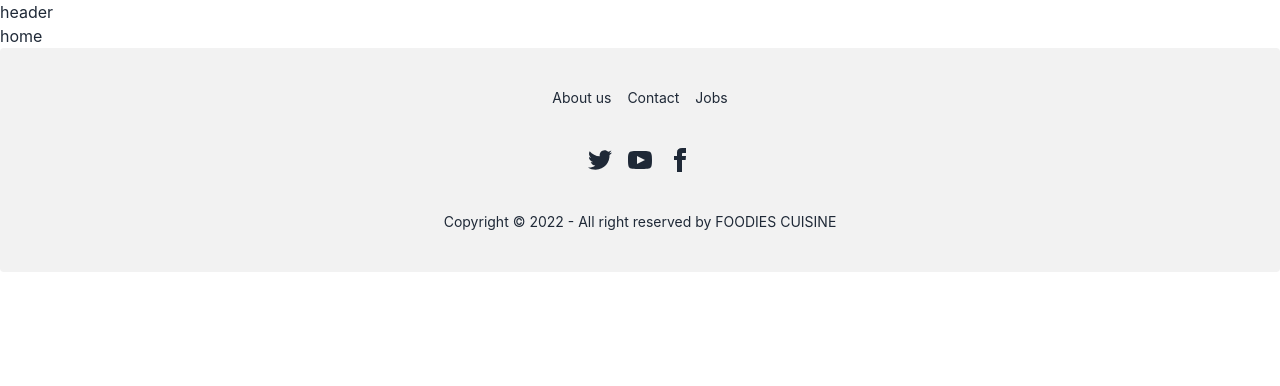
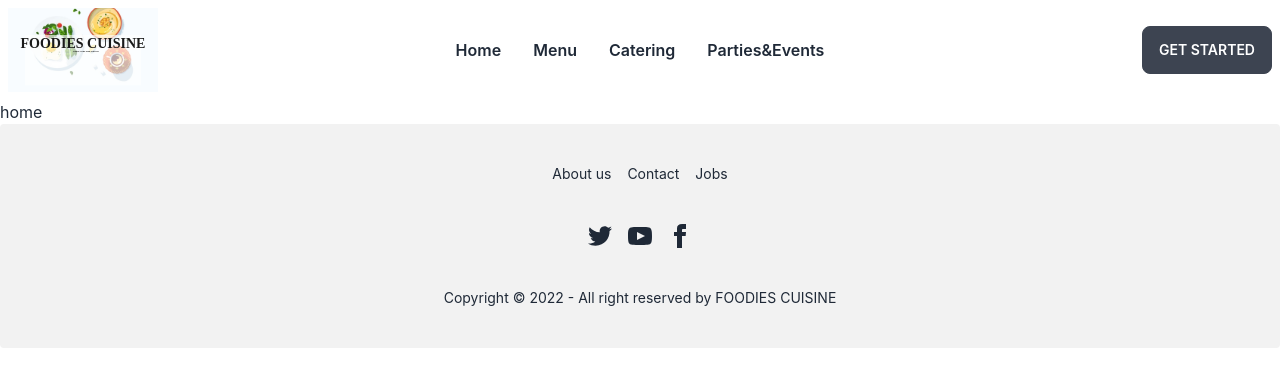
Before and after one commit to tahminarim/foodies-cuisine, a React (Create React App) app: page / in a window 1280 px wide. Shown: the top 386 px of the page. Built offline with nearby package versions, Linux system fonts and the light colour scheme.

Commit message:
header added

```diff
--- a/src/Pages/Shared/Header/Header.js
+++ b/src/Pages/Shared/Header/Header.js
@@ -1,9 +1,40 @@
 import React from 'react';
+import { Link } from 'react-router-dom';
+import logo from '../../../assets/logo.svg'
 
 const Header = () => {
+    const menu = <>
+        <li className='font-semibold'><Link to='/'>Home</Link></li>
+        <li className='font-semibold'><Link to='/'>Menu</Link></li>
+        <li className='font-semibold'><Link to='/'>Catering</Link></li>
+        <li className='font-semibold'><Link to='/'>Parties&Events</Link></li>
+
+
+    </>
     return (
-        <div>
-            <h1>header</h1>
+        <div className="navbar bg-base-100">
+            <div className="navbar-start">
+                <div className="dropdown">
+                    <label tabIndex={0} className="btn btn-ghost lg:hidden">
+                        <svg xmlns="http://www.w3.org/2000/svg" className="h-5 w-5" fill="none" viewBox="0 0 24 24" stroke="currentColor"><path strokeLinecap="round" strokeLinejoin="round" strokeWidth="2" d="M4 6h16M4 12h8m-8 6h16" /></svg>
+                    </label>
+                    <ul tabIndex={0} className="menu menu-compact dropdown-content mt-3 p-2 shadow bg-base-100 rounded-box w-52">
+                        {menu}
+                    </ul>
+                </div>
+                <Link to="/" className="">
+                    <img alt='' src={logo} />
+                </Link>
+            </div>
+            <div className="navbar-center hidden lg:flex">
+                <ul className="menu menu-horizontal p-0">
+
+                    {menu}
+                </ul>
+            </div>
+            <div className="navbar-end">
+                <a className="btn">Get started</a>
+            </div>
         </div>
     );
 };
```
Also changed, not shown: src/assets/logo.svg (added).
